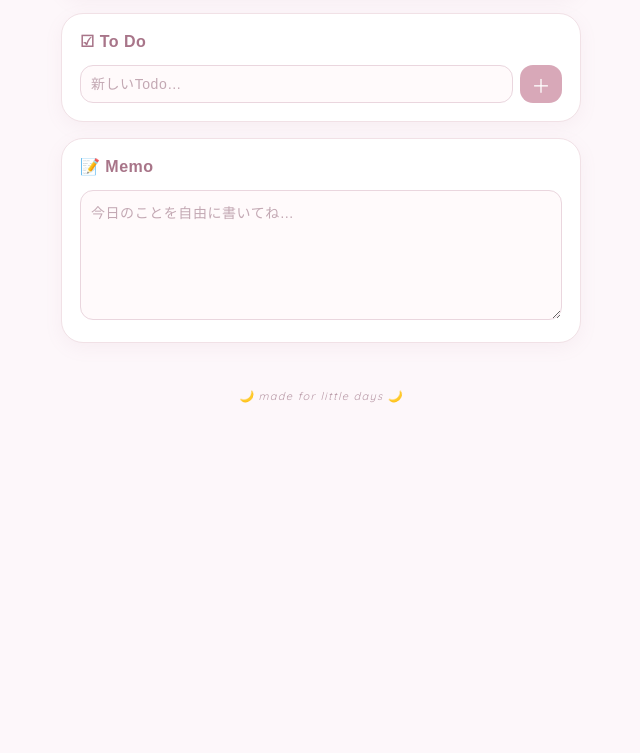
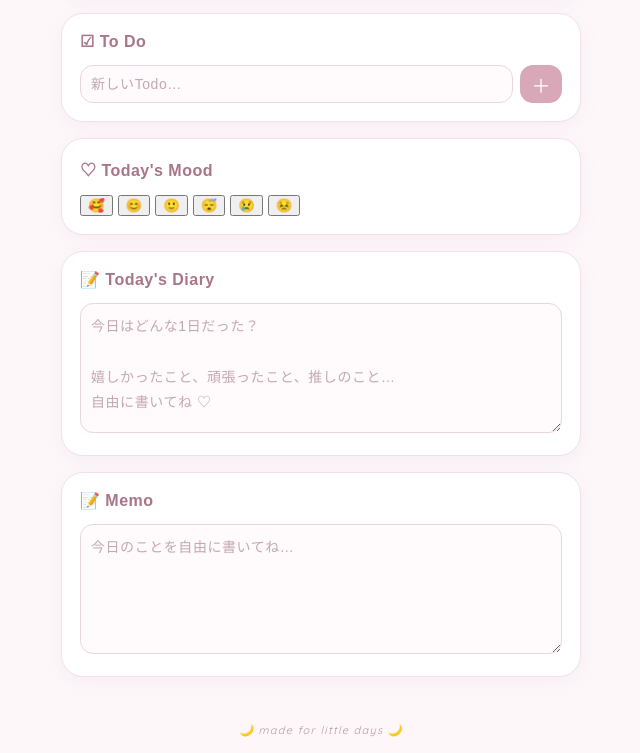
Before and after one commit to raggieepel28-hub/lunelle, a plain HTML site: page index.html in a window 1280 px wide. Shown: the part 877-1630 px from the top of the page, without its empty margins (319-959 px from the left). Before the commit the page ends 1296 px from the top, so only its background shows below. Drawn offline with Linux system fonts and the light colour scheme; a web font is replaced by a local one.

Commit message:
Update index.html

```diff
--- a/index.html
+++ b/index.html
@@ -142,7 +142,36 @@
 
 </section>
 
+<section class="card mood-card">
 
+  <h2>♡ Today's Mood</h2>
+
+  <div id="moodChoices" class="mood-choices">
+
+    <button type="button" data-mood="🥰">🥰</button>
+    <button type="button" data-mood="😊">😊</button>
+    <button type="button" data-mood="🙂">🙂</button>
+    <button type="button" data-mood="😴">😴</button>
+    <button type="button" data-mood="😢">😢</button>
+    <button type="button" data-mood="😣">😣</button>
+
+  </div>
+
+  <div id="selectedMood" class="selected-mood"></div>
+
+</section>
+
+
+<section class="card diary-card">
+
+  <h2>📝 Today's Diary</h2>
+
+  <textarea
+    id="diary"
+    placeholder="今日はどんな1日だった？&#10;&#10;嬉しかったこと、頑張ったこと、推しのこと…&#10;自由に書いてね ♡"
+  ></textarea>
+
+</section>
 <section class="card">
 
   <h2>📝 Memo</h2>
```
